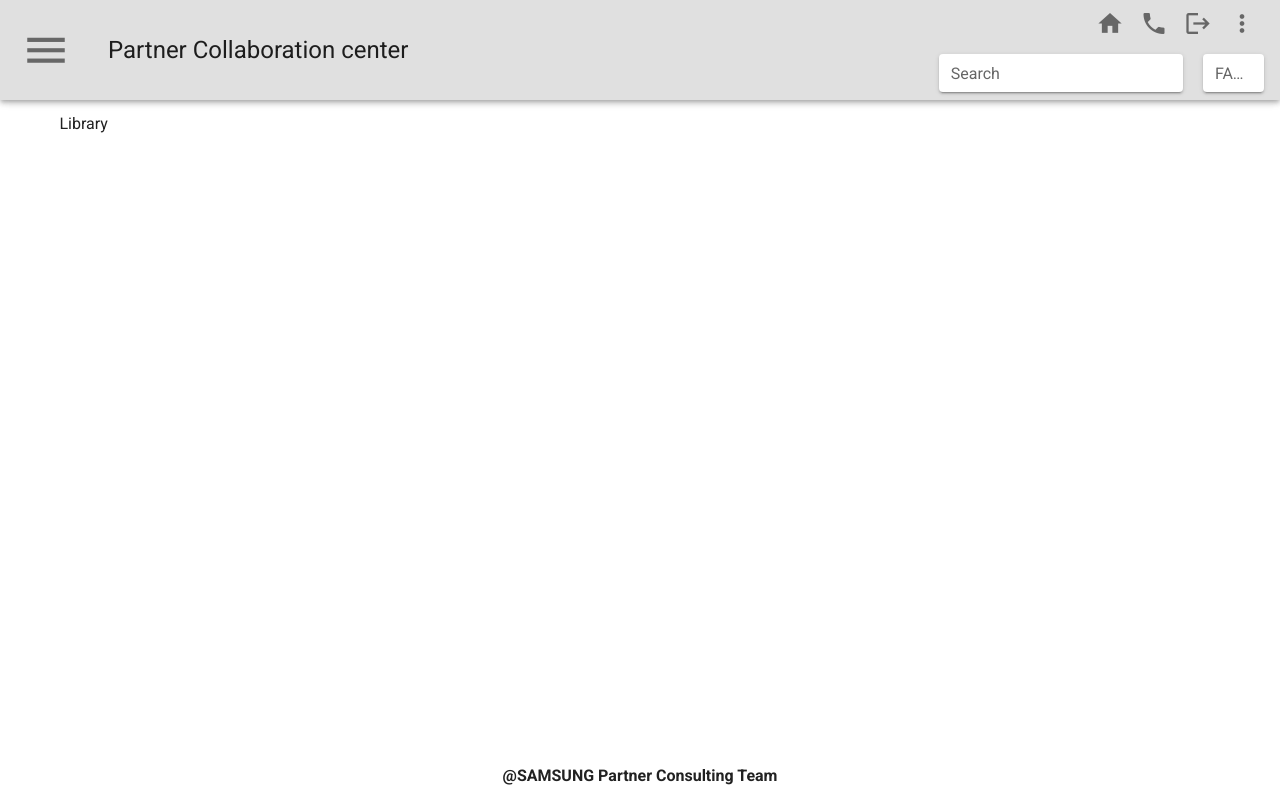
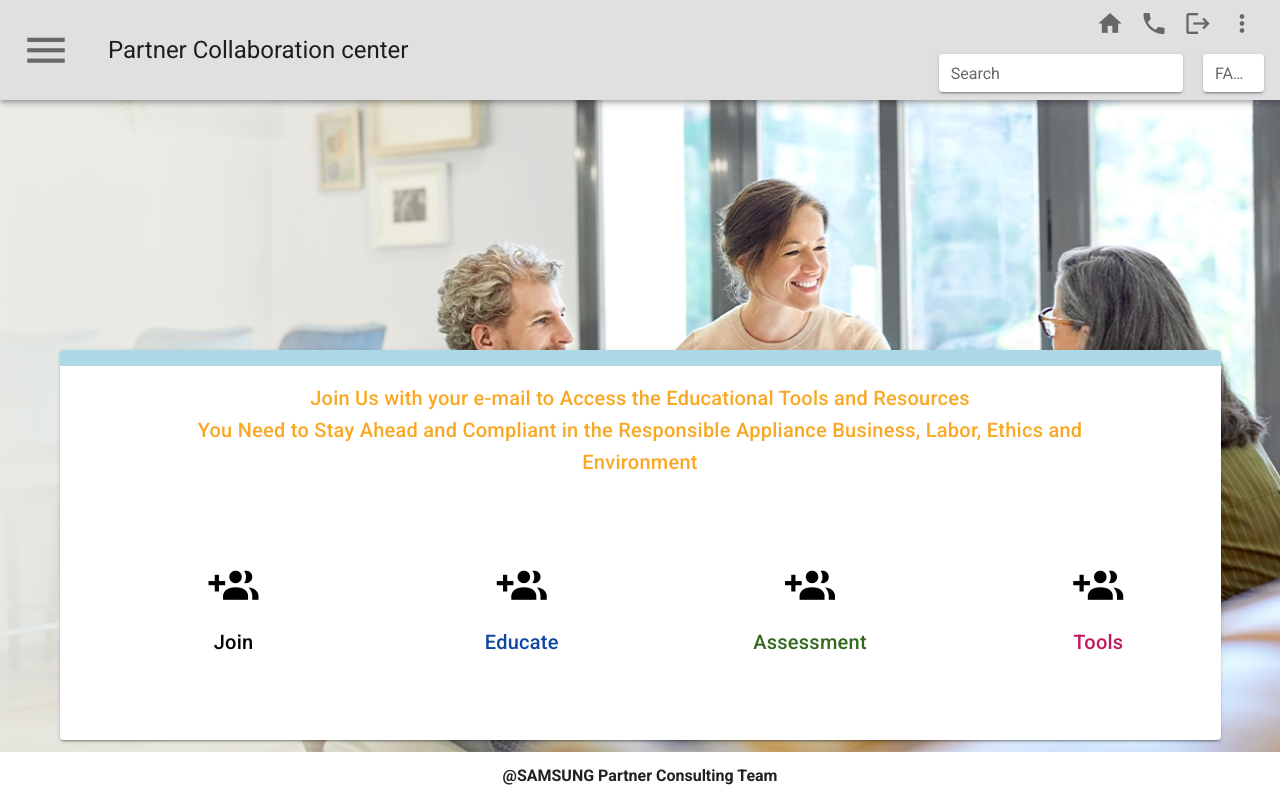
Before and after one commit to beerspk/vue-learning-center, a Vue app: page / in a window 1280 px wide. Built offline with nearby package versions, Linux system fonts and the light colour scheme.

Commit message:
Add Home

```diff
--- a/src/App.vue
+++ b/src/App.vue
@@ -9,29 +9,37 @@
 </template>
 
 <script>
-import Header from "@/components/core/Header";
-import Content from "@/components/core/Content";
-import Footer from "@/components/core/Footer";
+import Header from '@/components/core/Header'
+import Content from '@/components/core/Content'
+import Footer from '@/components/core/Footer'
 export default {
   components: {
     Header,
     Content,
     Footer,
   },
-  name: "App",
+  name: 'App',
   data: () => ({
     //
   }),
-};
+}
 </script>
 <style>
-.bg-svg {
-  height: 100vh;
-  width: 100vw;
-  background-image: url("../src/assets/background/vueschool_hero.svg");
-  background-size: 140%;
+.bg-web {
+  height: 100%;
+  width: 100%;
+  background-image: url('../src/assets/background/Home_BG.jpg');
+  background-size: cover;
   background-position: 100% 100%;
   background-repeat: no-repeat;
+}
+.bg-mobile {
+  height: 100%;
+  width: 100%;
+  background-position: 100% 100%;
+  background-image: url('../src/assets/background/Home_BG.jpg');
+  background-repeat: no-repeat;
+  background-size: cover;
 }
 .block {
   display: block;
--- /dev/null
+++ b/src/components/CardIcon.vue
@@ -0,0 +1,48 @@
+<template>
+  <div id="CardIcon" class="zoom">
+    <v-card flat @click="$router.push()">
+      <v-card-title class="d-flex justify-center">
+        <v-icon size="50px" color="black">
+          {{ icon }}
+        </v-icon>
+      </v-card-title>
+      <v-card-text class="d-flex justify-center">
+        <div :class="`text-center text-sm-h6`" :style="`color:${textColor};`">
+          {{ text }}
+        </div>
+      </v-card-text>
+    </v-card>
+  </div>
+</template>
+
+<script>
+export default {
+  props: {
+    icon: {
+      type: String,
+    },
+    text: {
+      type: String,
+    },
+    textColor: {
+      type: String,
+      default: 'black',
+    },
+  },
+}
+</script>
+
+<style>
+.zoom {
+  padding: 50px;
+  transition: transform 0.2s; /* Animation */
+  width: 220px;
+  margin: 0 auto;
+}
+
+.zoom:hover {
+  transform: scale(
+    1.5
+  ); /* (150% zoom - Note: if the zoom is too large, it will go outside of the viewport) */
+}
+</style>
--- a/src/components/core/Header.vue
+++ b/src/components/core/Header.vue
@@ -6,7 +6,9 @@
         <v-icon class="ml-10" size="50px">mdi-menu</v-icon>
       </v-btn>
 
-      <h2 class="ml-15">Partner Collaboration center</h2>
+      <div class="ml-15 text-sm-h6 text-md-h5">
+        Partner Collaboration center
+      </div>
 
       <v-spacer></v-spacer>
 
@@ -42,11 +44,21 @@
         </v-col>
         <v-row justify="end" class="mt-2">
           <v-col cols="4">
-            <v-text-field class="input-small" solo label="Search" dense></v-text-field>
+            <v-text-field
+              class="input-small"
+              solo
+              label="Search"
+              dense
+            ></v-text-field>
           </v-col>
 
           <v-col cols="1" class="ml-5">
-            <v-text-field class="input-small" solo label="FAQs" dense></v-text-field>
+            <v-text-field
+              class="input-small"
+              solo
+              label="FAQs"
+              dense
+            ></v-text-field>
           </v-col>
         </v-row>
       </v-row>
@@ -55,7 +67,7 @@
 </template>
 
 <script>
-export default {};
+export default {}
 </script>
 
 <style scoped>
--- a/src/router/m-library.js
+++ b/src/router/m-library.js
@@ -1,9 +1,9 @@
-import Main from "@/views/m-library/Main";
+import Home from "@/views/m-library/Home";
 const m_library_route = [
   {
     path: "*",
     name: "Home",
-    component: Main,
+    component: Home,
   },
 ];
 
--- /dev/null
+++ b/src/views/m-library/Home.vue
@@ -0,0 +1,85 @@
+<template>
+  <div id="Home" :class="isMobile ? 'bg-mobile' : 'bg-web'">
+    <v-container class="fill-height d-flex align-end">
+      <v-row justify="center">
+        <v-col cols="12">
+          <v-card>
+            <div class="line"></div>
+            <v-card-title class="d-flex justify-center">
+              <div :style="`color:#F9A825`" class="text-center">
+                Join Us with your e-mail to Access the Educational Tools and
+                Resources
+                <br />
+                You Need to Stay Ahead and Compliant in the Responsible
+                Appliance Business, Labor, Ethics and
+                <br />
+                Environment
+              </div>
+            </v-card-title>
+            <v-card-text>
+              <v-row justify="space-around">
+                <v-col cols="12" md="2">
+                  <card-icon icon="mdi-account-multiple-plus" text="Join" />
+                </v-col>
+                <v-col cols="12" md="2">
+                  <card-icon
+                    icon="mdi-account-multiple-plus"
+                    text="Educate"
+                    textColor="#0D47A1"
+                  />
+                </v-col>
+                <v-col cols="12" md="2">
+                  <card-icon
+                    icon="mdi-account-multiple-plus"
+                    text="Assessment"
+                    textColor="#33691E"
+                  />
+                </v-col>
+                <v-col cols="12" md="2">
+                  <card-icon
+                    icon="mdi-account-multiple-plus"
+                    text="Tools"
+                    textColor="#C2185B"
+                  />
+                </v-col>
+              </v-row>
+            </v-card-text>
+          </v-card>
+        </v-col>
+      </v-row>
+    </v-container>
+  </div>
+</template>
+
+<script>
+import CardIcon from '@/components/CardIcon'
+export default {
+  components: {
+    CardIcon,
+  },
+  name: 'Home',
+  mounted() {
+    this.onResize()
+    window.addEventListener('resize', this.onResize, { passive: true })
+  },
+  methods: {
+    onResize() {
+      this.isMobile = window.innerWidth < 960
+    },
+  },
+  data() {
+    return { isMobile: false }
+  },
+  beforeDestroy() {
+    if (typeof window === 'undefined') return
+
+    window.removeEventListener('resize', this.onResize, { passive: true })
+  },
+}
+</script>
+
+<style scoped>
+.line {
+  border: solid 8px lightblue;
+}
+</style>
--- a/src/views/m-library/Main.vue
+++ /dev/null
@@ -1,16 +0,0 @@
-<template>
-  <div id="Home">
-    <v-container> Library </v-container>
-  </div>
-</template>
-
-<script>
-export default {
-  name: "Main",
-  methods: {
-    onRegister() {},
-  },
-};
-</script>
-
-<style></style>
```
Also changed, not shown: src/views/m-library/Join.vue (added, +11 -0 lines), src/assets/background/Home_BG.jpg (added).
